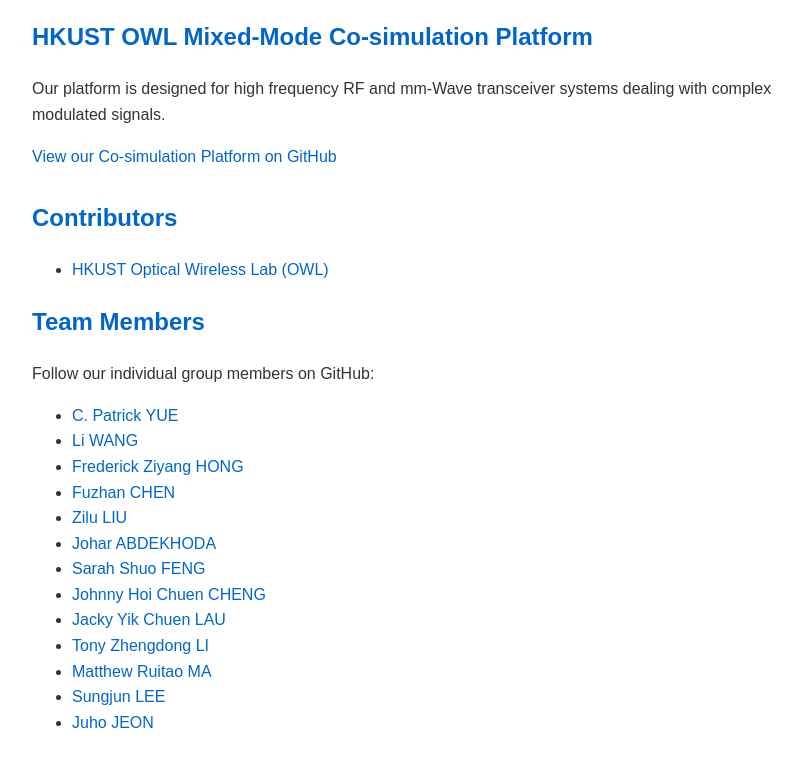
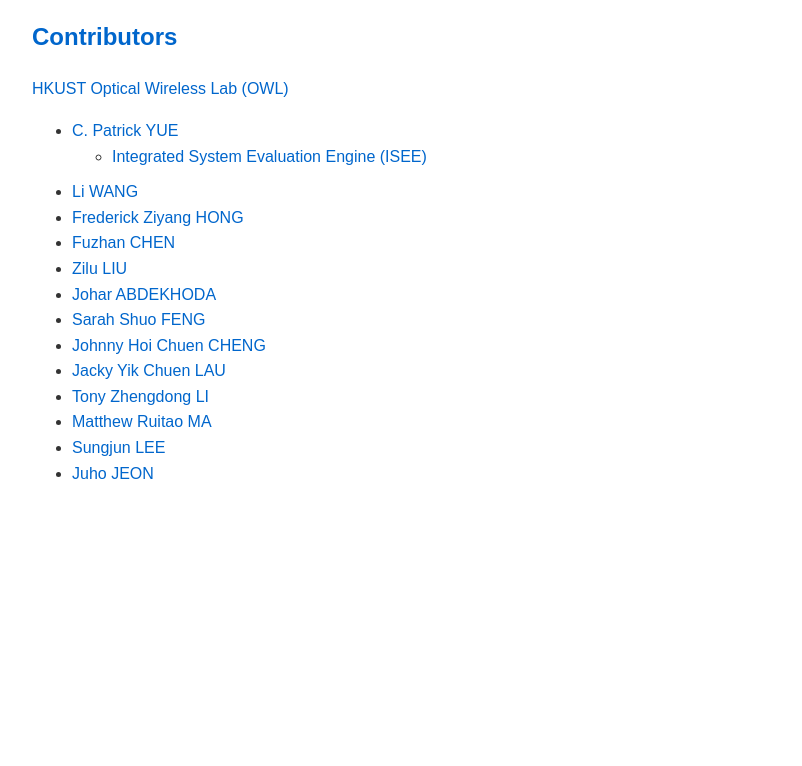
Before and after one commit to openaic-org/site, a plain HTML site: page index.html in a window 1280 px wide. Shown: the part 108-874 px from the top of the page, without its empty margins (208-1010 px from the left). After the commit the page ends 800 px from the top, so only its background shows below. Drawn offline with Linux system fonts and the light colour scheme.

Commit message:
feat: rearrange the repo content

```diff
--- a/index.html
+++ b/index.html
@@ -37,23 +37,15 @@
 <body>
     <h1>Welcome to OpenAIC</h1>
 
-    <h2>HKUST OWL Mixed-Mode Co-simulation Platform</h2>
-    <p>
-        Our platform is designed for high frequency RF and mm-Wave transceiver systems dealing with complex modulated signals.
-    </p>
-    <a href="https://github.com/HKUST-ECE-IC-Design-Center-OWL/ISEE-Complex-Signal-Co-simulation-Platform" class="github-link" target="_blank">
-        View our Co-simulation Platform on GitHub
-    </a>
+    <h2>Contributors</h2>
 
-    <h2>Contributors</h2>
+    <p><a href="https://yuegroup.hkust.edu.hk/">HKUST Optical Wireless Lab (OWL)</a></li></p>
     <ul>
-        <li><a href="https://yuegroup.hkust.edu.hk/">HKUST Optical Wireless Lab (OWL)</a></li>
-    </ul>
-
-    <h2>Team Members</h2>
-    <p>Follow our individual group members on GitHub:</p>
-    <ul>
-        <li><a href="https://github.com/stanfordironman" target="_blank">C. Patrick YUE</a></li>
+        <li><a href="https://github.com/stanfordironman" target="_blank">C. Patrick YUE</a>
+            <ul>
+                <li><a href="https://github.com/HKUST-ECE-IC-Design-Center-OWL/ISEE-Complex-Signal-Co-simulation-Platform" class="github-link" target="_blank">Integrated System Evaluation Engine (ISEE)</a></li>
+            </ul>
+        </li>
         <li><a href="https://github.com/WANG-Li-lwangbk" target="_blank">Li WANG</a></li>
         <li><a href="https://github.com/HaFred" target="_blank">Frederick Ziyang HONG</a></li>
         <li><a href="https://github.com/fuzhanchen" target="_blank">Fuzhan CHEN</a></li>
```
